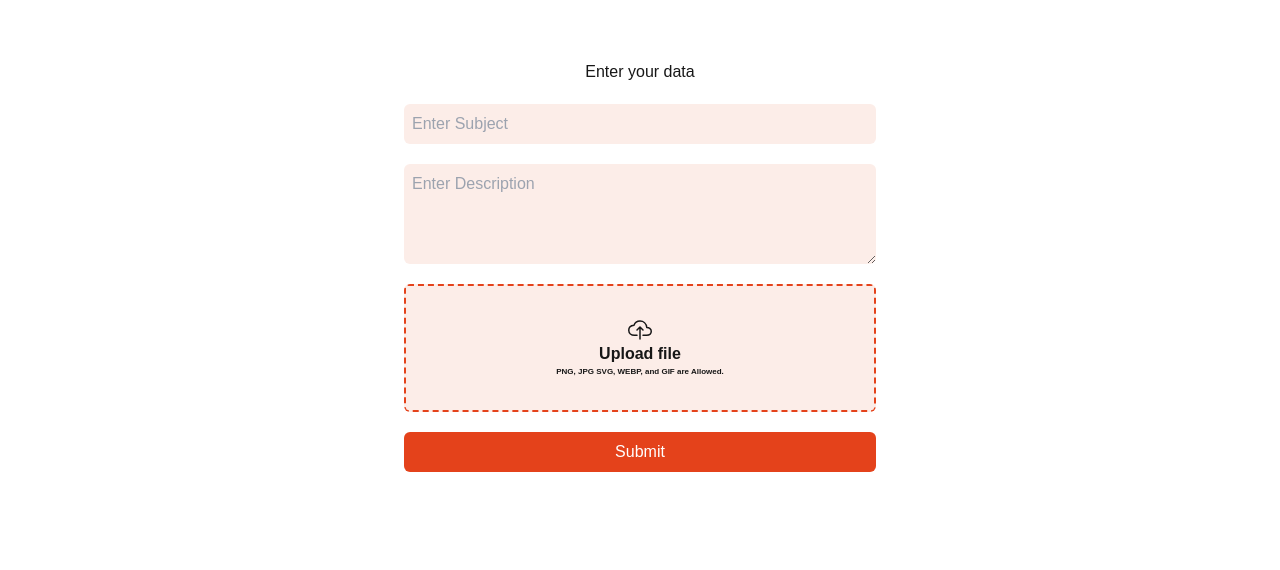
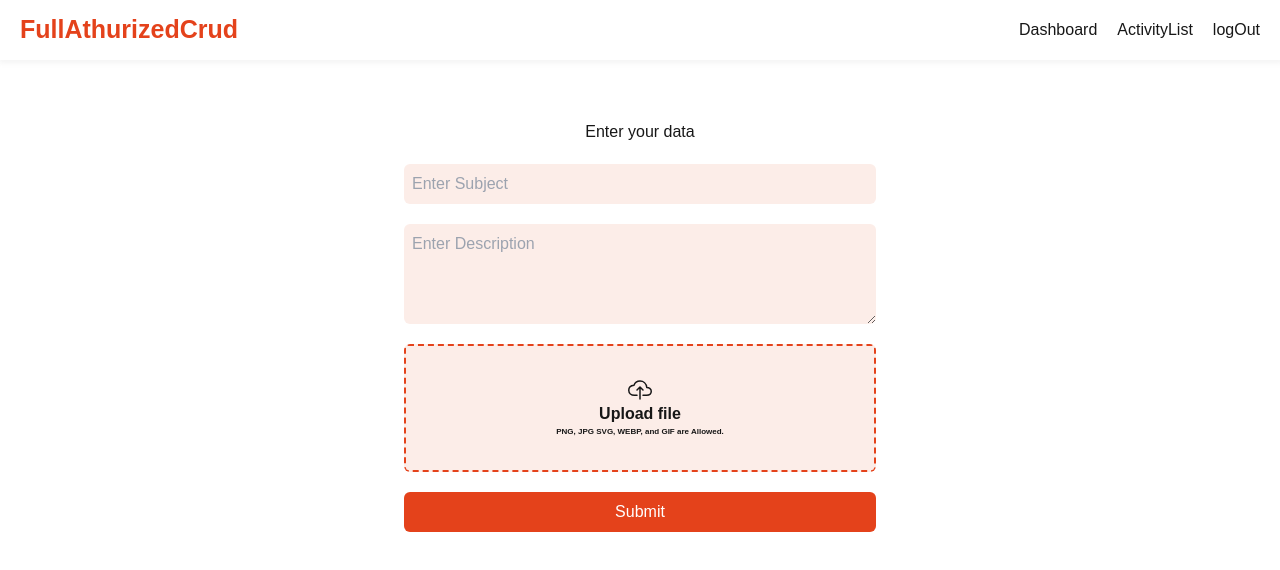
Before and after one commit to Adnanyousafzai21/fullauthrizedCrud, a Next.js app: page /dashboard in a window 1280 px wide. Shown: the top 570 px of the page. Built offline with nearby package versions, Linux system fonts and the light colour scheme; sample sign-in values are in the browser's storage.

Commit message:
added updatiion

```diff
--- /dev/null
+++ b/src/components/navbar.jsx
@@ -0,0 +1,34 @@
+import Link from 'next/link'
+import { useRouter } from 'next/navigation'
+import React, { useEffect } from 'react'
+
+const Navbar = ({ children }) => {
+    const router = useRouter()
+    const logout = () => {
+        localStorage.removeItem("token")
+        router.push("/login")
+    }
+    const token = typeof window !== "undefined" ? localStorage.getItem("token") : null
+
+    useEffect(() => {
+    token === null && router.push("/login")
+    },[token])
+    return (
+
+        <>
+            <div className='w-full h-[60px] z-50 flex justify-between items-center overflow-hidden sticky top-0 shadow-[1px_1px_5px_2px_rgba(150,150,150,0.1)] px-5 py-2'>
+                <h2 className="text-[25px] font-[800] text-secondrayColor hidden md:block ">
+                    FullAthurizedCrud
+                </h2>
+                <div className="flex gap-5 justify-center items center ">
+                    <Link href="/dashboard">Dashboard</Link>
+                    <Link href="/activityList">ActivityList</Link>
+                    <button className="" onClick={logout}>logOut</button>
+                </div>
+            </div>
+           <div className='w-full'>{children}</div>
+        </>
+    )
+}
+
+export default Navbar
--- a/src/pages/_document.js
+++ b/src/pages/_document.js
@@ -1,3 +1,4 @@
+
 import { Html, Head, Main, NextScript } from "next/document";
 
 export default function Document() {
--- a/src/pages/activityList.jsx
+++ b/src/pages/activityList.jsx
@@ -4,6 +4,7 @@ import React, { useEffect, useState } from 'react';
 import { BsEye } from 'react-icons/bs';
 import { baseUrl } from '@/config/constant';
 import PoopOver from '@/components/Poopover';
+import Navbar from '@/components/navbar';
 
 const ActivityList = () => {
     const [data, setData] = useState([]);
@@ -30,6 +31,7 @@ const ActivityList = () => {
     }, []);
 
     return (
+        <Navbar>
             <div className='w-full pt-10 flex justify-center items-center'>
                 <div className="lg:w-[50%] md:w-[60%] sm:w-[80%] w-[98%] p-2 sm:p-10 flex flex-col gap-3">
                     {data.length > 0 && data.map((item) => (
@@ -66,7 +68,7 @@ const ActivityList = () => {
                     ))}
                 </div>
             </div>
-    )
+        </Navbar>)
 }
 
 export default ActivityList;
--- a/src/pages/dashboard/[id].jsx
+++ b/src/pages/dashboard/[id].jsx
@@ -6,6 +6,7 @@ import { useParams } from 'next/navigation';
 import { useRouter } from 'next/router';
 import Uplaodfile from '@/components/uplaodfile';
 import { baseUrl } from '@/config/constant';
+import Navbar from '@/components/navbar';
 
 const Dashboard = () => {
     const route = useRouter();
@@ -49,7 +50,7 @@ const Dashboard = () => {
             });
 
             if (res.ok) {
-                route.push('/activitesList');
+                route.push('/activityList');
             } else {
                 console.error("Failed to update todo", res.statusText);
             }
@@ -59,6 +60,7 @@ const Dashboard = () => {
     };
 
     return (
+        <Navbar>
             <div className='w-full flex justify-center items-center'>
                 <div className="lg:w-[40%] md:w-[60%] w-[95%] m-auto mt-10 p-5">
                     <form onSubmit={handleSubmit(onSubmit)} className='w-full flex flex-col gap-5 justify-center items-center'>
@@ -93,7 +95,7 @@ const Dashboard = () => {
                     </form>
                 </div>
             </div>
-    );
+        </Navbar>)
 };
 
 export default Dashboard;
--- a/src/pages/dashboard/index.jsx
+++ b/src/pages/dashboard/index.jsx
@@ -4,6 +4,7 @@ import React, { useState } from 'react'
 import { useForm } from 'react-hook-form'
 import { baseUrl } from '../../config/constant'
 import Uplaodfile from '@/components/uplaodfile'
+import Navbar from '@/components/navbar'
 
 
 const Dashboard = () => {
@@ -32,7 +33,7 @@ const Dashboard = () => {
         console.log("payload", payload)
     }
     return (
-        <>
+        <Navbar>
             <div className='w-full flex justify-center items-center'>
                 <div className="lg:w-[40%] md:w-[60%] w-[95%] m-auto mt-10 p-5 ">
                     <form onSubmit={handleSubmit(onSubmit)} className='w-full flex flex-col  gap-5 justify-center items-center'>
@@ -60,7 +61,7 @@ const Dashboard = () => {
                     </form>
                 </div>
             </div>
-        </>
+        </Navbar>
     )
 }
 
```
Lines whose indentation alone changed are shown as unchanged.
